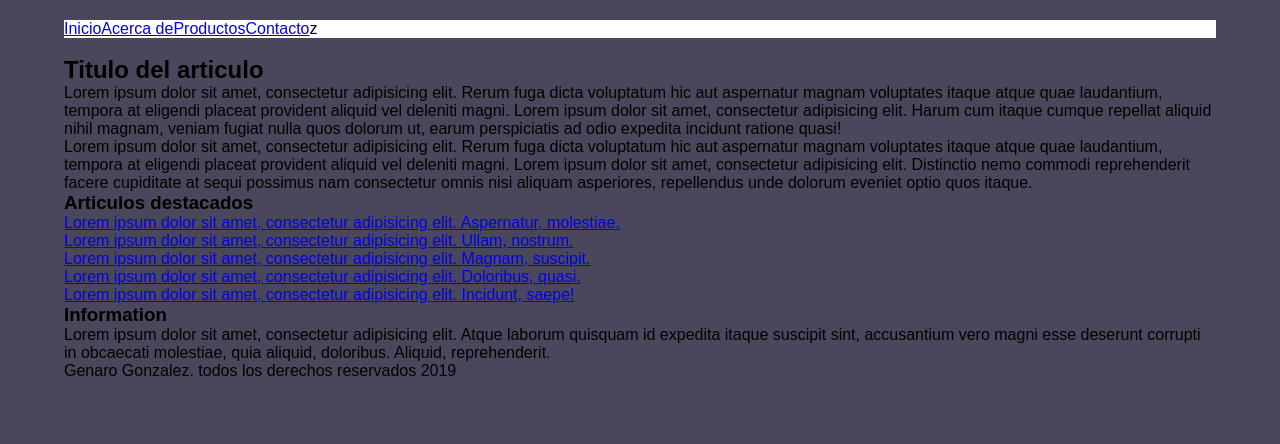
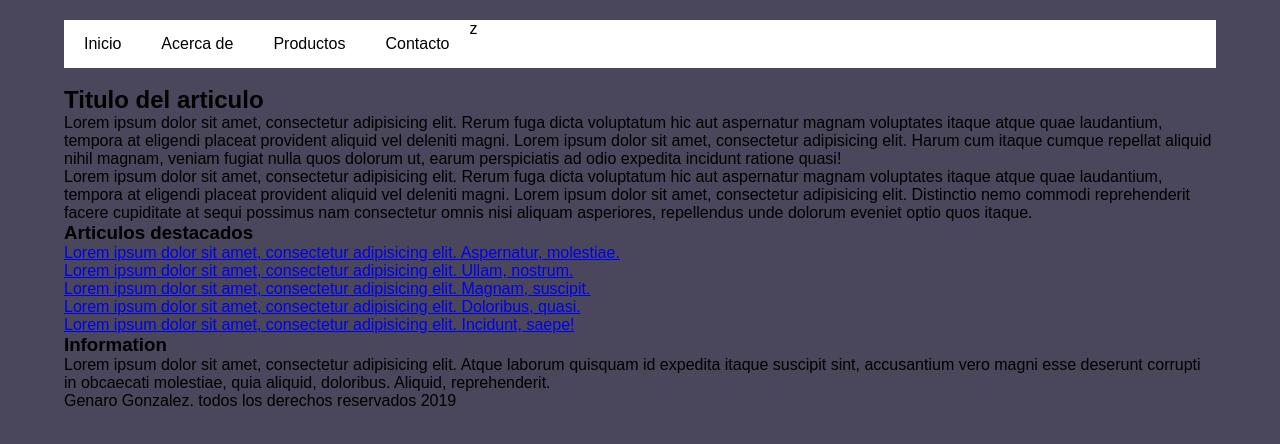
Before and after one commit to genarogg/Layout-fm, a plain HTML site: page index.html in a window 1280 px wide. Drawn offline with nearby package versions, Linux system fonts and the light colour scheme; files that its build step writes are made by us from their sources.

Commit message:
header > a

```diff
--- a/css/_header.scss
+++ b/css/_header.scss
@@ -6,7 +6,16 @@ header{
 			overflow: hidden;
 			li{
 				float:left;
-
+				a{
+					text-decoration: none;
+					display: inline-block;
+					color:#000;
+					padding: 15px 20px;
+					&:hover{
+						background-color: #000;
+						color: #fff;
+					}
+				}
 			}
 		}
 	}
```
